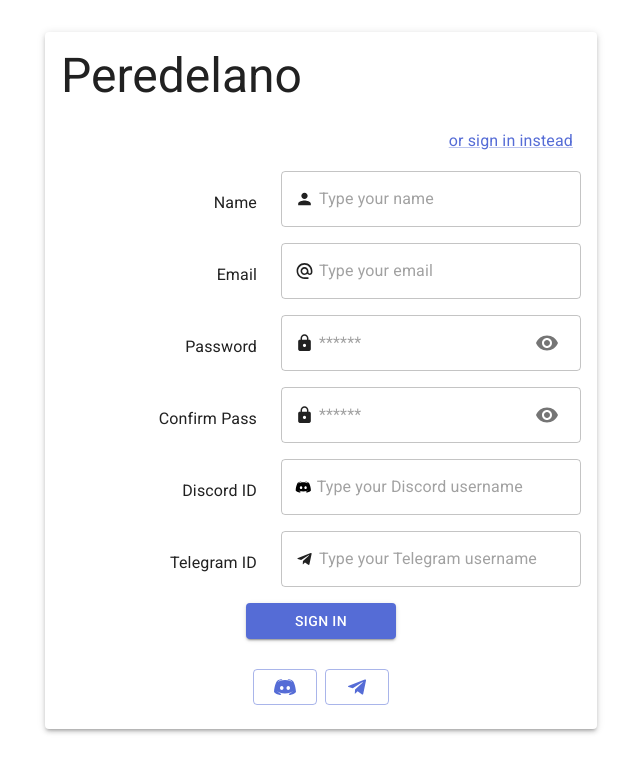
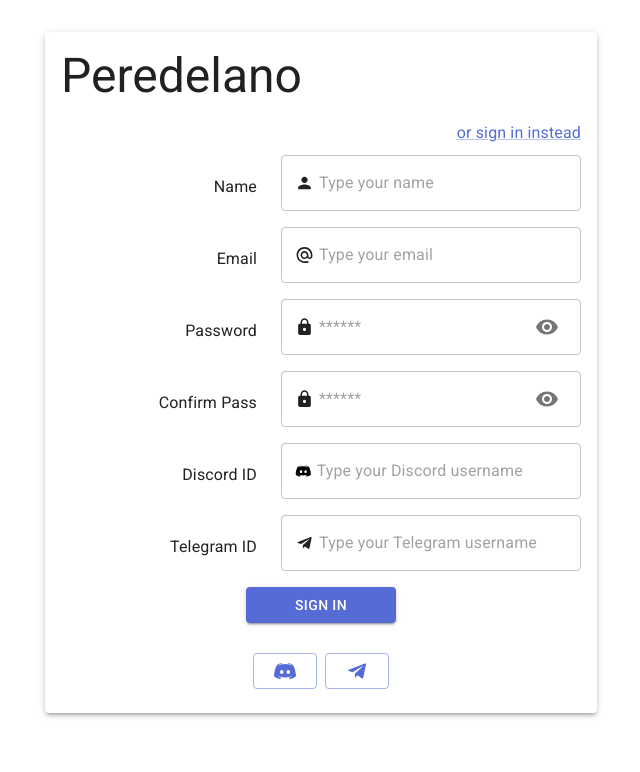
Before and after one commit to openworld-community/passport-front, a React (Vite) app: page /#/sign-up in a window 1280 px wide. Shown: the top 772 px of the page, without its empty margins (319-959 px from the left). Built offline with nearby package versions, Linux system fonts and the light colour scheme.

Commit message:
adjust CardActions

```diff
--- a/src/modules/base/RootLayout.tsx
+++ b/src/modules/base/RootLayout.tsx
@@ -19,7 +19,7 @@ export const RootLayout = () => {
             <Typography variant="h3" color="text.primary" gutterBottom>
               Peredelano
             </Typography>
-            <CardActions style={{ justifyContent: 'flex-end' }}>
+            <CardActions style={{ justifyContent: 'flex-end', padding: 0 }}>
               <Link marginBottom={'10px'} href={isSignUpPage ? '/login' : '/sign-up'}>
                 {isSignUpPage ? 'or sign in instead' : 'or register instead'}
               </Link>
```
